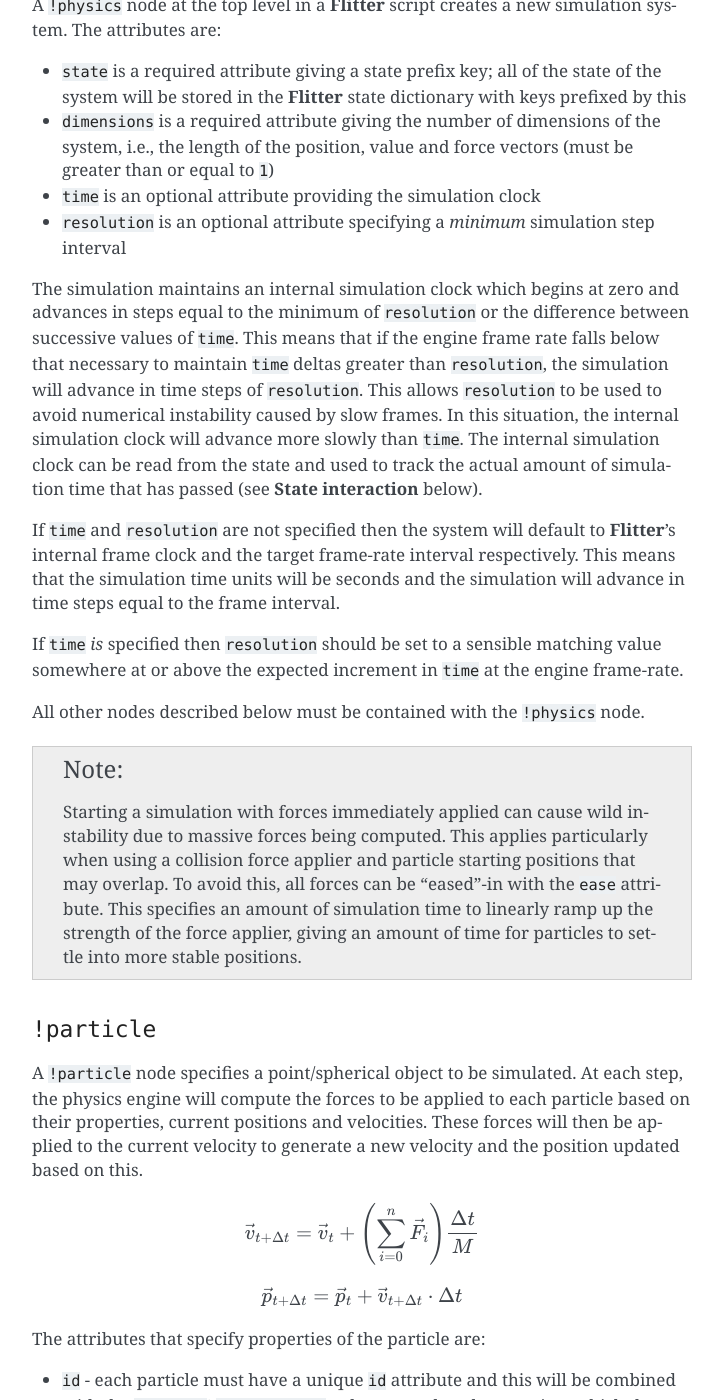
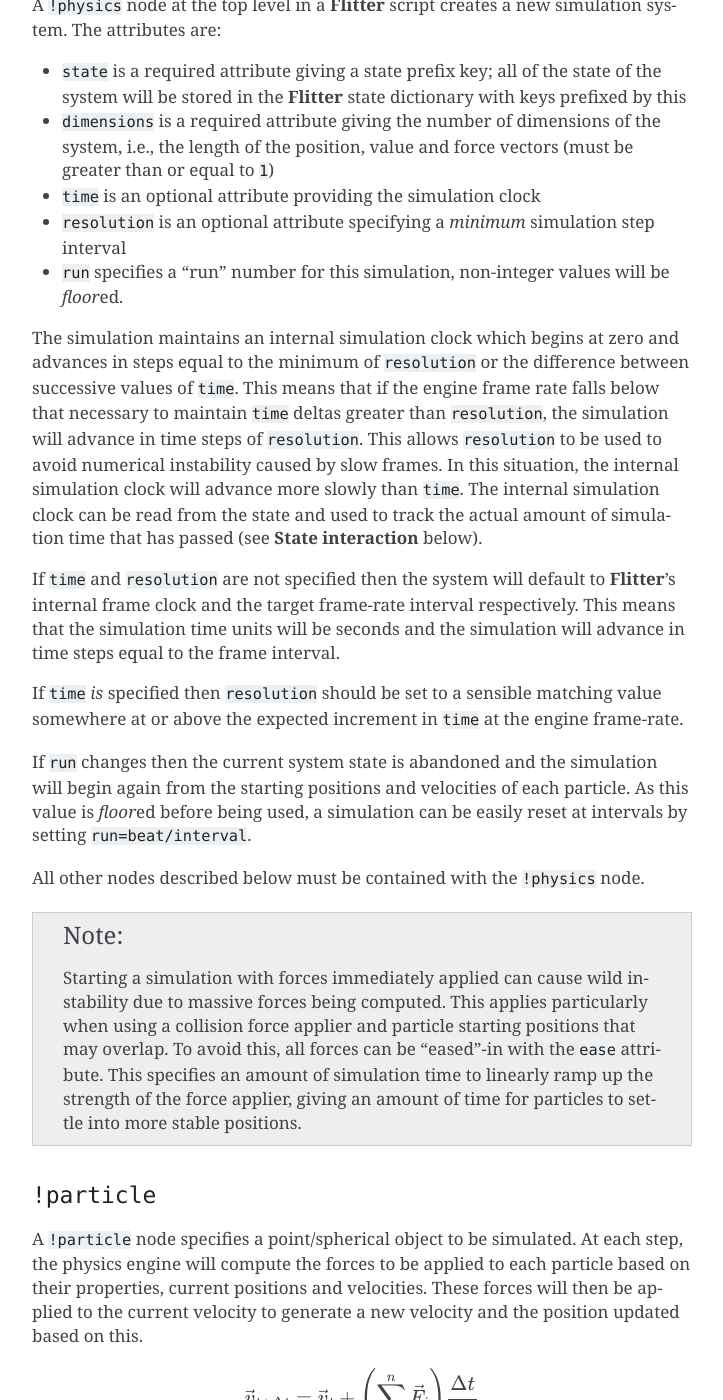
Before and after one commit to jonathanhogg/flitter, a Sphinx documentation site: the page built from docs/physics.md, in a window 1280 px wide and 1400 px high, scrolled down 851 px. Shown: the whole window, without its empty margins (388-1111 px from the left). Built offline with Sphinx 7.4.7, drawn with Linux system fonts in a browser that asks for light colours; some of the changed text lies outside the part shown.

Commit message:
Allow physics simulations to be reset with `run` attribute

```diff
--- a/docs/physics.md
+++ b/docs/physics.md
@@ -41,6 +41,8 @@
 - `time` is an optional attribute providing the simulation clock
 - `resolution` is an optional attribute specifying a *minimum* simulation step
 interval
+- `run` specifies a "run" number for this simulation, non-integer values will
+be *floor*ed.
 
 The simulation maintains an internal simulation clock which begins at zero and
 advances in steps equal to the minimum of `resolution` or the difference between
@@ -61,6 +63,11 @@
 If `time` *is* specified then `resolution` should be set to a sensible matching
 value somewhere at or above the expected increment in `time` at the engine
 frame-rate.
+
+If `run` changes then the current system state is abandoned and the simulation
+will begin again from the starting positions and velocities of each particle.
+As this value is *floor*ed before being used, a simulation can be easily reset
+at intervals by setting `run=beat/interval`.
 
 All other nodes described below must be contained with the `!physics` node.
 
@@ -406,6 +413,7 @@
 - *prefix* - the last simulation timestamp (either the last value of the `time`
 attribute or the internal engine frame time)
 - *prefix*`;:clock` - the internal simulation clock
+- *prefix*`;:run` - the last run number (as an integer value)
 - *prefix*`;`*id* - the last position of the particle
 - *prefix*`;`*id*`;:velocity` - the last velocity of the particle
 
```
Also changed, not shown: 2 other files.
